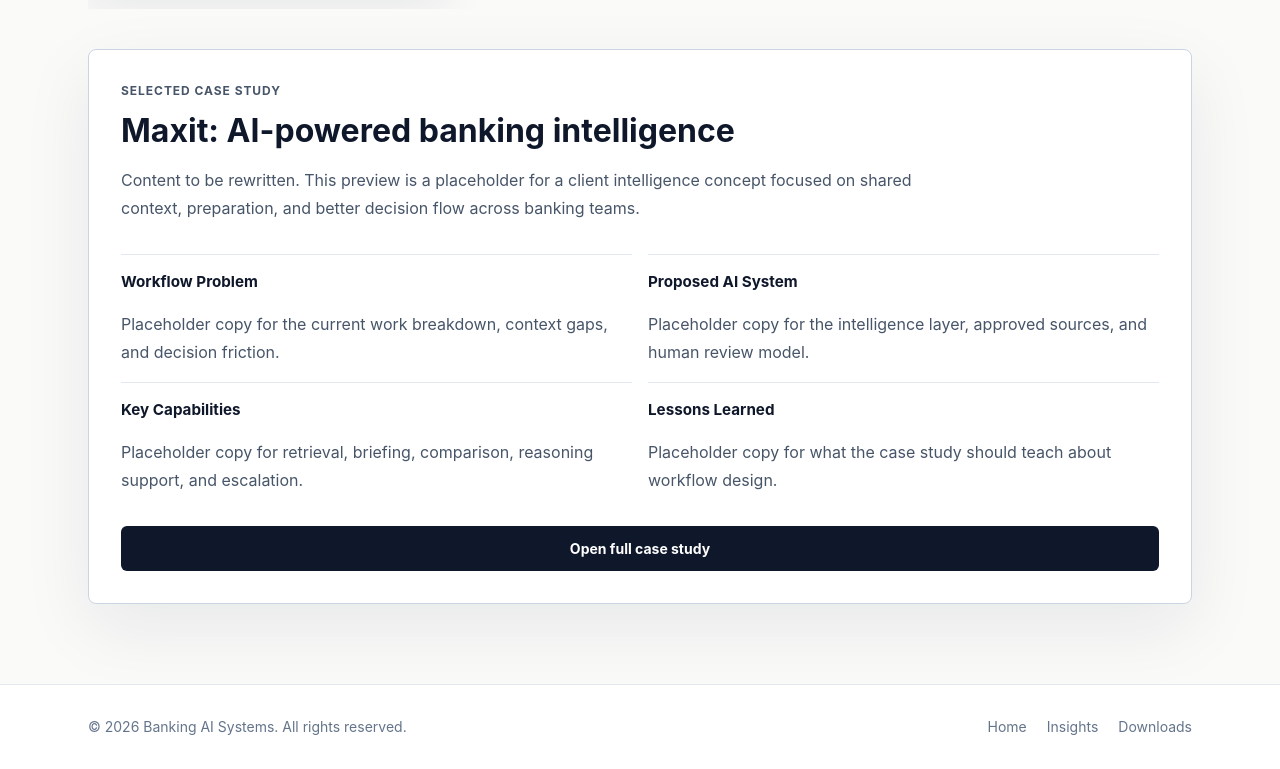
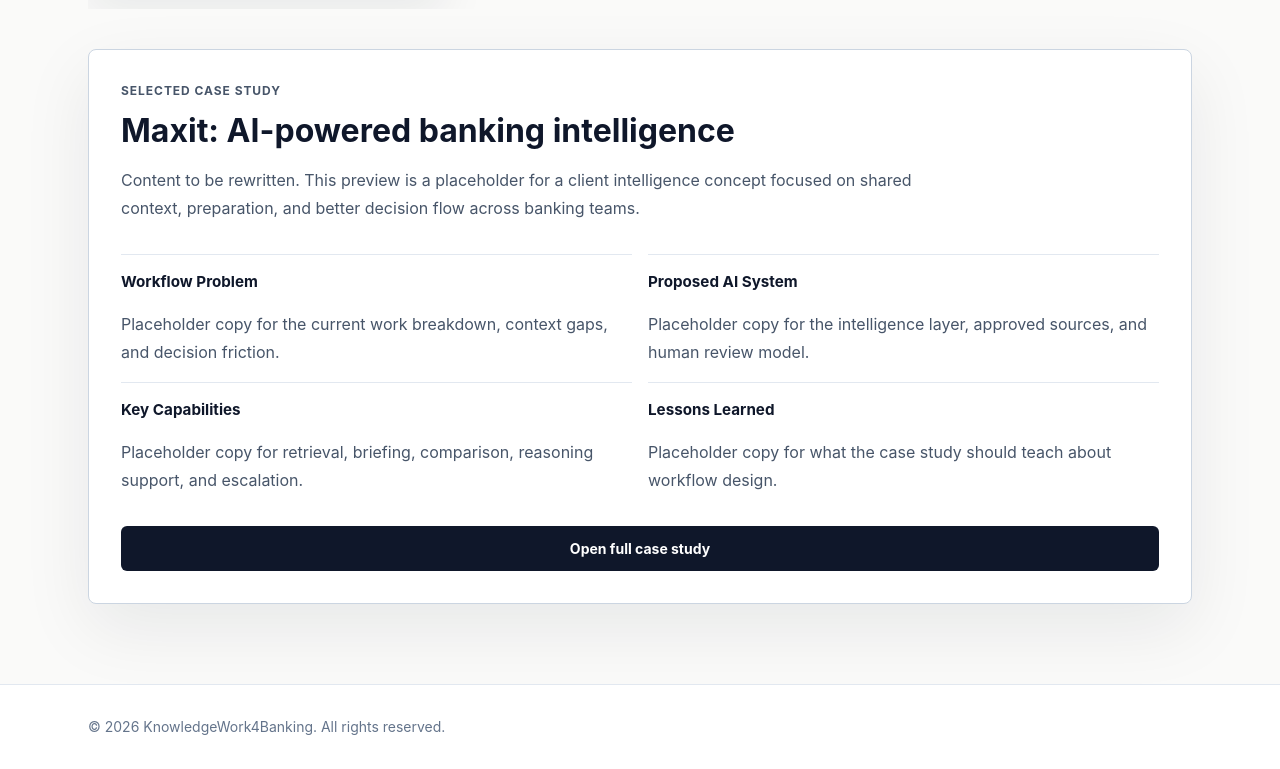
Before and after one commit to 2gauravc/personal-website, a plain HTML site: page case-studies/index.html in a window 1280 px wide. Shown: the part 707-1476 px from the top of the page. Drawn offline with nearby package versions, Linux system fonts and the light colour scheme.

Commit message:
Edited footer. Fixes #2

```diff
--- a/case-studies/index.html
+++ b/case-studies/index.html
@@ -154,12 +154,7 @@
 
     <footer class="site-footer">
       <div class="mx-auto flex max-w-6xl flex-col gap-4 px-6 py-8 text-sm text-slate-500 md:flex-row md:items-center md:justify-between">
-        <p>&copy; 2026 Banking AI Systems. All rights reserved.</p>
-        <div class="flex gap-5">
-          <a href="../index.html">Home</a>
-          <a href="../insights/index.html">Insights</a>
-          <a href="../downloads/index.html">Downloads</a>
-        </div>
+        <p>&copy; 2026 KnowledgeWork4Banking. All rights reserved.</p>
       </div>
     </footer>
     <script src="../assets/js/main.js"></script>
```
Also changed, not shown: about.html (+1 -6 lines), case-studies/maxit.html (+1 -6 lines), case-studies/onbo.html (+1 -6 lines), downloads/index.html (+1 -6 lines), index.html (+1 -6 lines), insights/index.html (+1 -6 lines), README.md.
